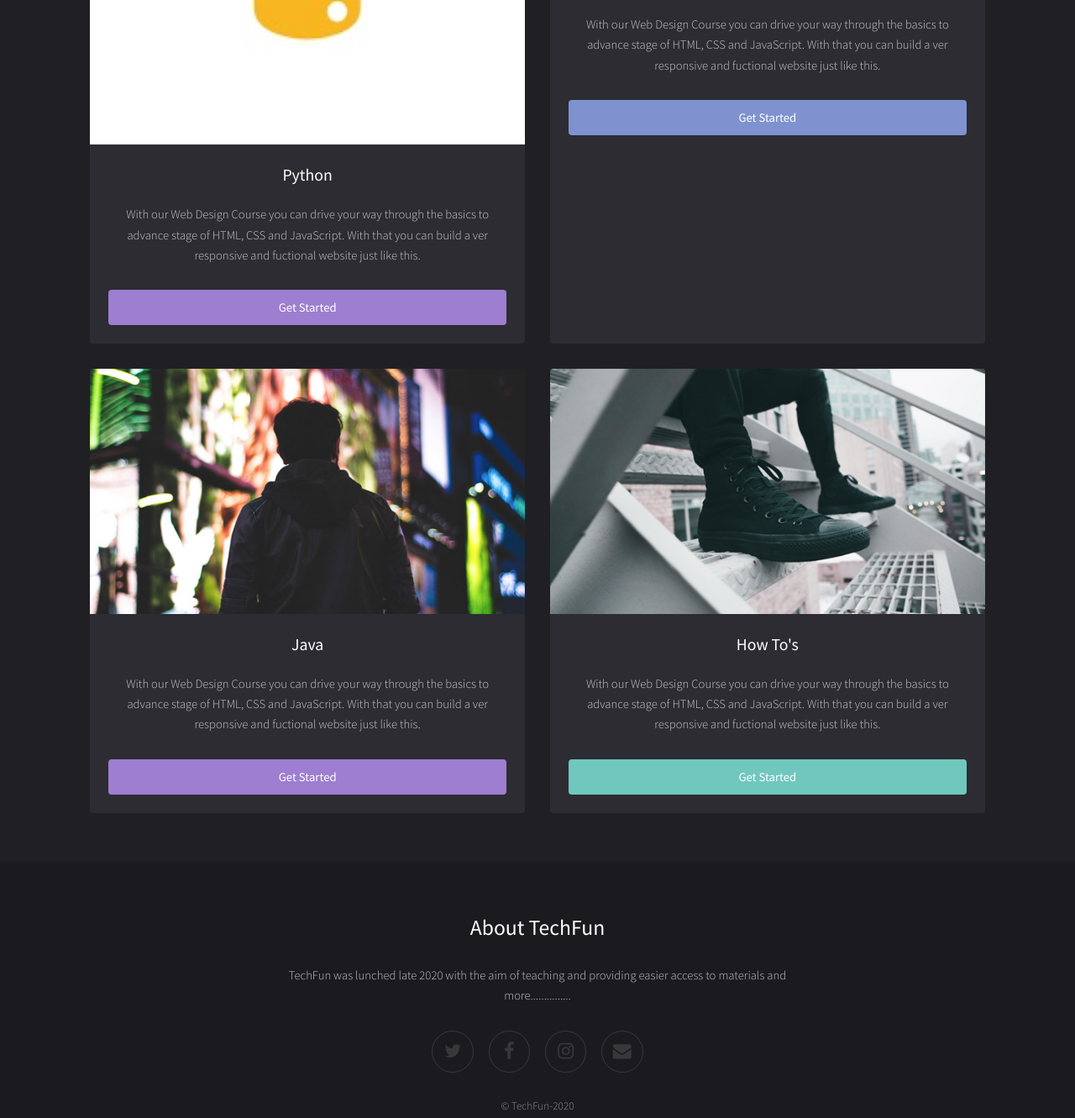
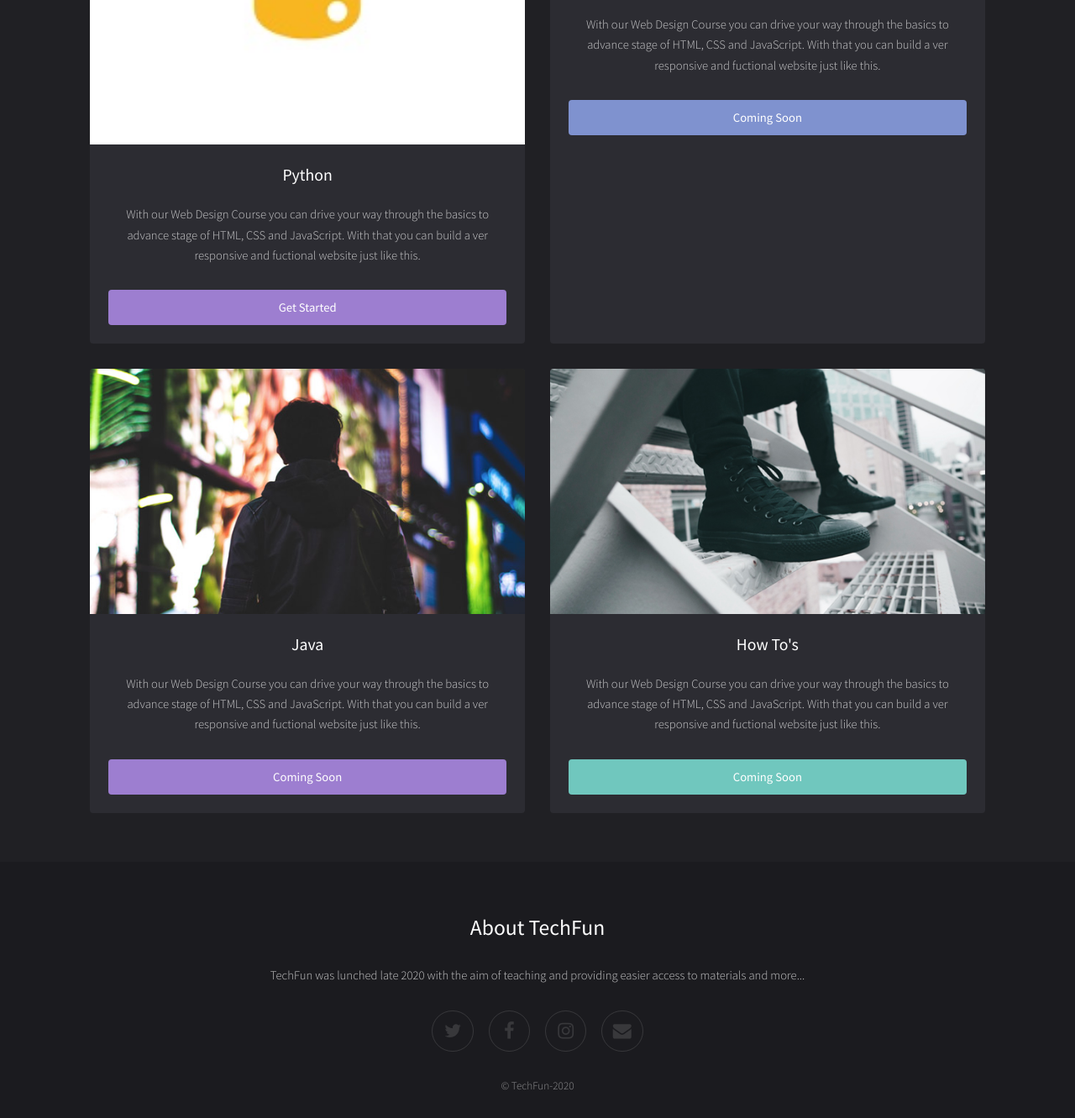
Before and after one commit to O-Pharouqu/TechFun.github.io, a plain HTML site: page index.html in a window 1280 px wide. Shown: the part 1750-3081 px from the top of the page at 84% size. Drawn offline with Linux system fonts and the light colour scheme.

Commit message:
Update index.html

```diff
--- a/index.html
+++ b/index.html
@@ -34,7 +34,7 @@
 								<div class="inner">
 									<h3>Web Design Course</h3>
 									<p>With our Web Design Course you can drive your way through the basics to advance stage of HTML, CSS and JavaScript. With that you can build a ver responsive and fuctional website just like this.</p>
-									<a href="../Tutors/Web Design/index.html" class="button fit" data-poptrox="youtube,800x400">Get Started</a>
+									<a href="#" class="button fit" data-poptrox="youtube,800x400">Coming Soon</a>
 								</div>
 							</div>
 
@@ -43,7 +43,7 @@
 								<div class="inner">
 									<h3>PHP</h3>
 									<p>With our Web Design Course you can drive your way through the basics to advance stage of HTML, CSS and JavaScript. With that you can build a ver responsive and fuctional website just like this.</p>
-									<a href="../Tutors/Web Design/index.html" class="button style2 fit" data-poptrox="youtube,800x400">Get Started</a>
+									<a href="#" class="button style2 fit" data-poptrox="youtube,800x400">Coming Soon</a>
 								</div>
 							</div>
 
@@ -52,7 +52,7 @@
 								<div class="inner">
 									<h3>Python</h3>
 									<p>With our Web Design Course you can drive your way through the basics to advance stage of HTML, CSS and JavaScript. With that you can build a ver responsive and fuctional website just like this.</p>
-									<a href="../Tutors/Web Design/index.html" class="button style3 fit" data-poptrox="youtube,800x400">Get Started</a>
+									<a href="Coming Soon" class="button style3 fit" data-poptrox="youtube,800x400">Get Started</a>
 								</div>
 							</div>
 
@@ -61,7 +61,7 @@
 								<div class="inner">
 									<h3>Android Applications</h3>
 									<p>With our Web Design Course you can drive your way through the basics to advance stage of HTML, CSS and JavaScript. With that you can build a ver responsive and fuctional website just like this.</p>
-									<a href="../Tutors/Web Design/index.html" class="button style2 fit" data-poptrox="youtube,800x400">Get Started</a>
+									<a href="../Tutors/Web Design/index.html" class="button style2 fit" data-poptrox="youtube,800x400">Coming Soon</a>
 								</div>
 							</div>
 
@@ -70,7 +70,7 @@
 								<div class="inner">
 									<h3>Java</h3>
 									<p>With our Web Design Course you can drive your way through the basics to advance stage of HTML, CSS and JavaScript. With that you can build a ver responsive and fuctional website just like this.</p>
-									<a href="../Tutors/Web Design/index.html" class="button style3 fit" data-poptrox="youtube,800x400">Get Started</a>
+									<a href="#" class="button style3 fit" data-poptrox="youtube,800x400">Coming Soon</a>
 								</div>
 							</div>
 
@@ -79,7 +79,7 @@
 								<div class="inner">
 									<h3>How To's</h3>
 									<p>With our Web Design Course you can drive your way through the basics to advance stage of HTML, CSS and JavaScript. With that you can build a ver responsive and fuctional website just like this.</p>
-									<a href="../Tutors/Web Design/index.html" class="button fit" data-poptrox="youtube,800x400">Get Started</a>
+									<a href="Coming Soon" class="button fit" data-poptrox="youtube,800x400">Coming Soon</a>
 								</div>
 							</div>
 
@@ -92,7 +92,7 @@
 				<footer id="footer">
 					<div class="inner">
 						<h2>About TechFun</h2>
-						<p>TechFun was lunched late 2020 with the aim of teaching and providing easier access to materials and more............... </p>
+						<p>TechFun was lunched late 2020 with the aim of teaching and providing easier access to materials and more... </p>
 
 						<ul class="icons">
 							<li><a href="#" class="icon fa-twitter"><span class="label">Twitter</span></a></li>
```
